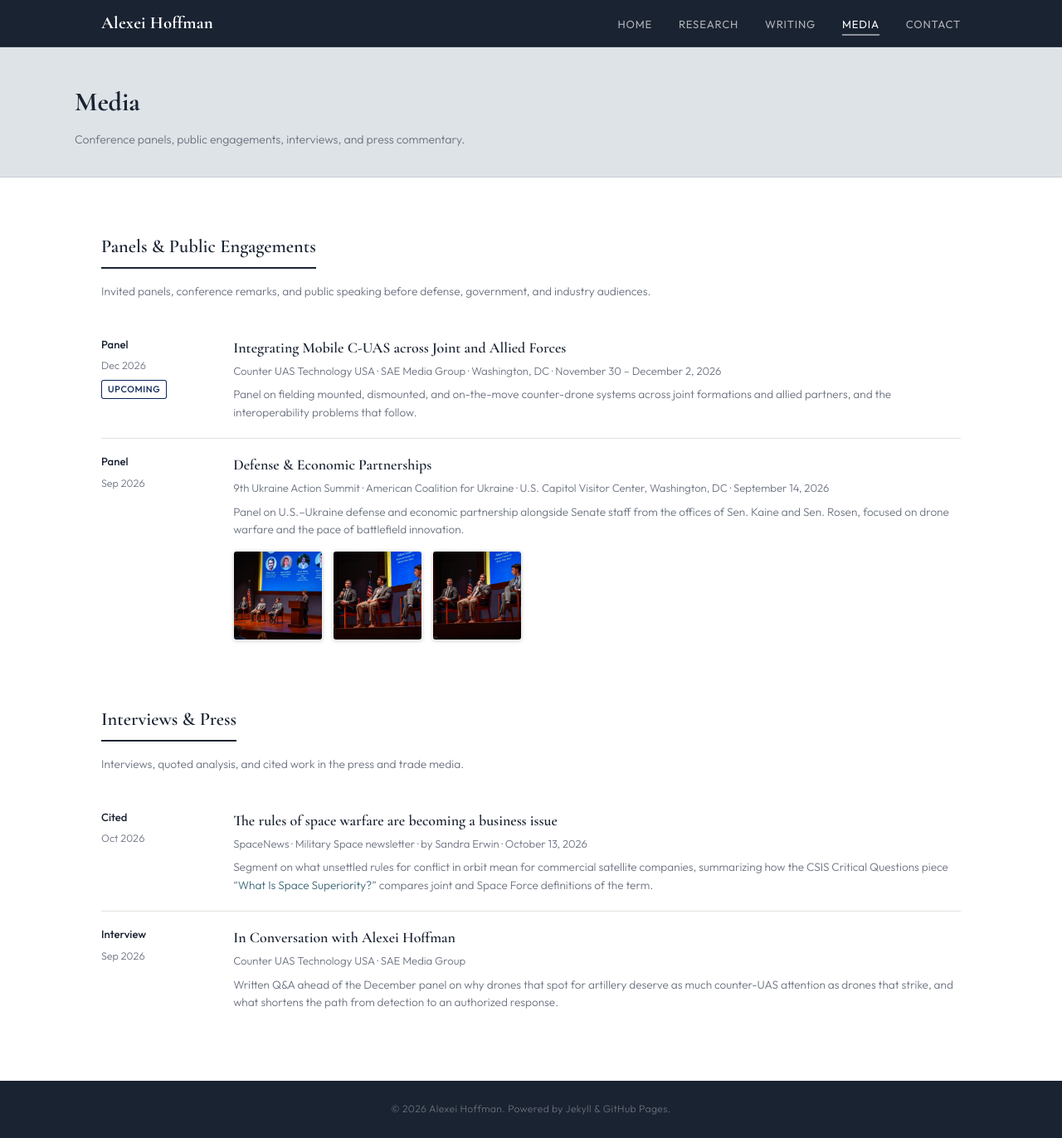
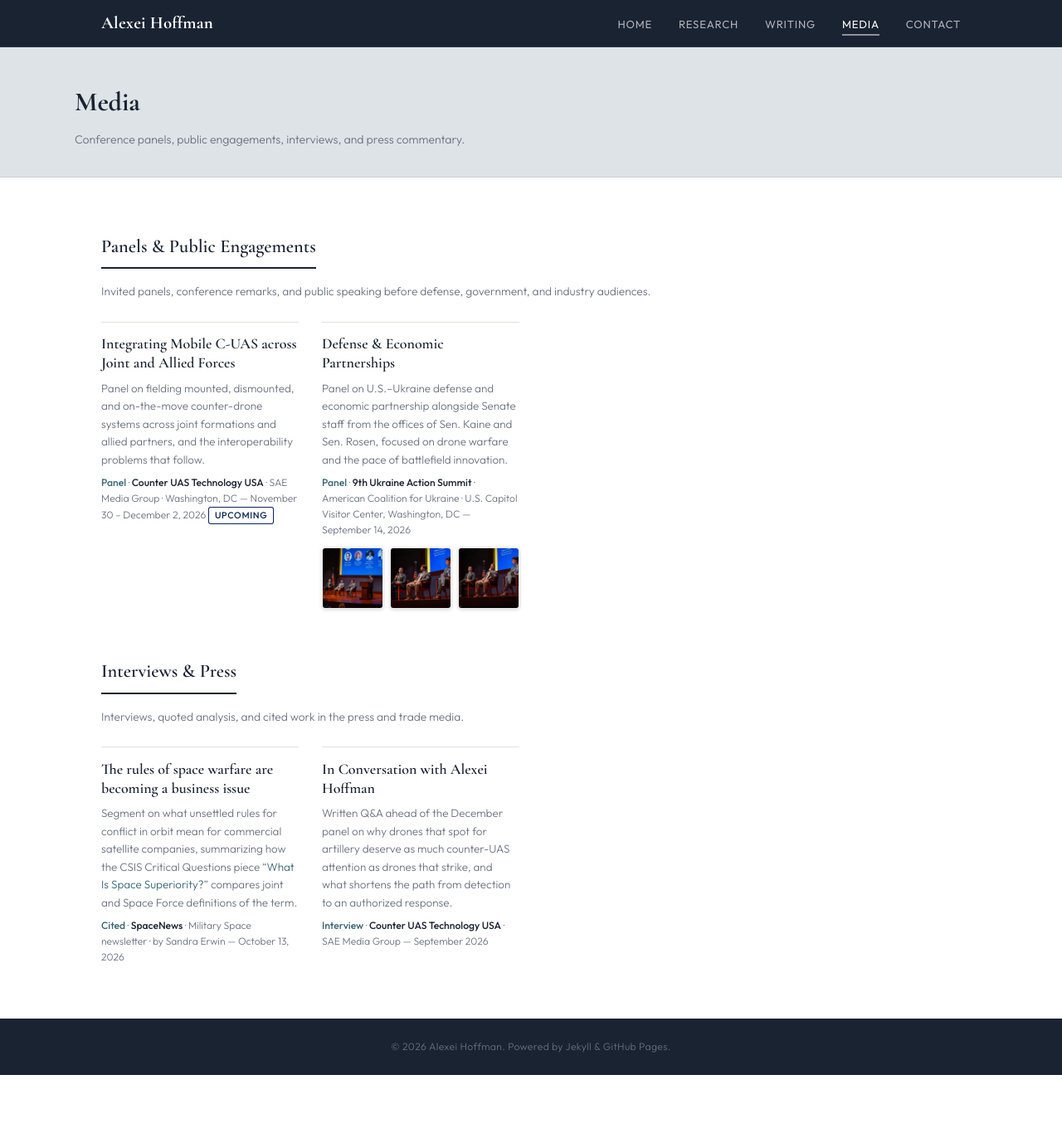
Before and after one commit to a-novi13-byte/a-novi13-byte.github.io, a Jekyll site: the page built from media.html, in a window 1280 px wide and 1372 px high. Shown: the whole window at 83% size. Built offline with Jekyll 4.4.1, drawn with Linux system fonts in a browser that asks for light colours.

Commit message:
Update media.html

```diff
--- a/media.html
+++ b/media.html
@@ -4,6 +4,21 @@ title: Media
 permalink: /media/
 ---
 <style>
+/* ---- Card grid (Media page only), modeled on CSIS "In the News" ----
+   Each card: title, blurb, then a small meta line with type, venue, and date.
+   Cards never get narrower than 220px: four across at full width, fewer as
+   the screen narrows. Raise 220px to 300px for three wider columns. */
+.media-grid { display: grid; grid-template-columns: repeat(auto-fill, minmax(220px, 1fr)); gap: 2rem 1.75rem; margin-top: 1.5rem; }
+.media-card { display: flex; flex-direction: column; gap: 0.5rem; min-width: 0; padding-top: 0.9rem; border-top: 1px solid var(--border); }
+.media-card h3 { font-family: var(--font-display); font-size: 1.12rem; font-weight: 600; line-height: 1.3; color: var(--navy); }
+.media-card h3 a { color: var(--navy); }
+.media-card h3 a:hover { color: var(--accent-dark); }
+.media-blurb { font-size: 0.84rem; line-height: 1.6; color: var(--text-muted); }
+.media-meta { font-size: 0.76rem; line-height: 1.55; color: var(--text-muted); }
+.media-meta strong { font-weight: 500; color: var(--navy); }
+.media-type { font-weight: 500; color: var(--accent-dark); }
+.media-card .event-gallery { gap: 8px; margin-top: 0.25rem; }
+
 /* ---- Event photos: thumbnails + lightbox (Media page only) ----
    Each gallery: full-size photos plus 320px square "-thumb.jpg" copies in one folder. */
 .event-gallery { display: flex; align-items: flex-start; gap: 12px; margin-top: 0.9rem; }
@@ -53,75 +68,44 @@ html.lightbox-open { overflow: hidden; scrollbar-gutter: stable; }
 <div class="page-body">
   <h2 class="section-heading">Panels &amp; Public Engagements</h2>
   <p class="section-note">Invited panels, conference remarks, and public speaking before defense, government, and industry audiences.</p>
-  <div class="writing-list">
-    <div class="writing-item">
-      <div class="writing-meta">
-        <span class="pub-badge badge-panel">Panel</span>
-        <span class="writing-date">Dec 2026</span>
-        <span class="event-status">Upcoming</span>
-      </div>
-      <div class="writing-content">
+  <div class="media-grid">
+    <article class="media-card">
       <h3><a href="https://www.smgconferences.com/defence/northamerica/conference/counter-uas-tech#tab_speakers" target="_blank" rel="noopener">Integrating Mobile C-UAS across Joint and Allied Forces</a></h3>
-        <p class="media-venue">Counter UAS Technology USA &middot; SAE Media Group &middot; Washington, DC &middot; November 30 &ndash; December 2, 2026</p>
-        <p class="writing-blurb">Panel on fielding mounted, dismounted, and on-the-move counter-drone systems across joint formations and allied partners, and the interoperability problems that follow.</p>
-      </div>
-    </div>
-    <div class="writing-item">
-      <div class="writing-meta">
-        <span class="pub-badge badge-panel">Panel</span>
-        <span class="writing-date">Sep 2026</span>
-      </div>
-      <div class="writing-content">
+      <p class="media-blurb">Panel on fielding mounted, dismounted, and on-the-move counter-drone systems across joint formations and allied partners, and the interoperability problems that follow.</p>
+      <p class="media-meta"><span class="media-type">Panel</span> &middot; <strong>Counter UAS Technology USA</strong> &middot; SAE Media Group &middot; Washington, DC &mdash; November 30 &ndash; December 2, 2026 <span class="event-status">Upcoming</span></p>
+    </article>
+    <article class="media-card">
       <h3><a href="https://americancoalitionforukraine.org/ukraine-action-summit-fall-2026/" target="_blank" rel="noopener">Defense &amp; Economic Partnerships</a></h3>
-        <p class="media-venue">9th Ukraine Action Summit &middot; American Coalition for Ukraine &middot; U.S. Capitol Visitor Center, Washington, DC &middot; September 14, 2026</p>
-        <p class="writing-blurb">Panel on U.S.&ndash;Ukraine defense and economic partnership alongside Senate staff from the offices of Sen. Kaine and Sen. Rosen, focused on drone warfare and the pace of battlefield innovation.</p>
+      <p class="media-blurb">Panel on U.S.&ndash;Ukraine defense and economic partnership alongside Senate staff from the offices of Sen. Kaine and Sen. Rosen, focused on drone warfare and the pace of battlefield innovation.</p>
+      <p class="media-meta"><span class="media-type">Panel</span> &middot; <strong>9th Ukraine Action Summit</strong> &middot; American Coalition for Ukraine &middot; U.S. Capitol Visitor Center, Washington, DC &mdash; September 14, 2026</p>
       <div class="event-gallery" data-credit="Tatyana Bessmertnaya">
         <a href="{{ 'assets/images/media/ukraine-action-summit-2026/5307.jpg' | relative_url }}"><img src="{{ 'assets/images/media/ukraine-action-summit-2026/5307-thumb.jpg' | relative_url }}" alt="Three panelists seated on stage and a speaker at the podium, beneath a slide with the speakers' photos and titles" width="320" height="320" loading="lazy"></a>
         <a href="{{ 'assets/images/media/ukraine-action-summit-2026/5325-v2.jpg' | relative_url }}"><img src="{{ 'assets/images/media/ukraine-action-summit-2026/5325-v2-thumb.jpg' | relative_url }}" alt="Three panelists on stage, the panelist on the left speaking into a microphone while the other two listen" width="320" height="320" loading="lazy"></a>
         <a href="{{ 'assets/images/media/ukraine-action-summit-2026/5348.jpg' | relative_url }}"><img src="{{ 'assets/images/media/ukraine-action-summit-2026/5348-thumb.jpg' | relative_url }}" alt="Closer view of the three panelists, the middle panelist speaking into a microphone" width="320" height="320" loading="lazy"></a>
       </div>
-      </div>
-    </div>
+    </article>
   </div>
 
   <h2 class="section-heading" style="margin-top: 3.5rem;">Interviews &amp; Press</h2>
   <p class="section-note">Interviews, quoted analysis, and cited work in the press and trade media.</p>
-  <div class="writing-list">
-    <div class="writing-item">
-      <div class="writing-meta">
-        <span class="pub-badge badge-cited">Cited</span>
-        <span class="writing-date">Oct 2026</span>
-      </div>
-      <div class="writing-content">
+  <div class="media-grid">
+    <article class="media-card">
       <h3><a href="https://spacenews.bluelena.io/index.php?action=social&amp;chash=6e16656a6ee1de7232164767ccfa7920.1970" target="_blank" rel="noopener">The rules of space warfare are becoming a business issue</a></h3>
-        <p class="media-venue">SpaceNews &middot; Military Space newsletter &middot; by Sandra Erwin &middot; October 13, 2026</p>
-        <p class="writing-blurb">Segment on what unsettled rules for conflict in orbit mean for commercial satellite companies, summarizing how the CSIS Critical Questions piece &ldquo;<a href="https://www.csis.org/analysis/what-space-superiority" target="_blank" rel="noopener">What Is Space Superiority?</a>&rdquo; compares joint and Space Force definitions of the term.</p>
-      </div>
-    </div>
-    <div class="writing-item">
-      <div class="writing-meta">
-        <span class="pub-badge badge-interview">Interview</span>
-        <span class="writing-date">Sep 2026</span>
-      </div>
-      <div class="writing-content">
+      <p class="media-blurb">Segment on what unsettled rules for conflict in orbit mean for commercial satellite companies, summarizing how the CSIS Critical Questions piece &ldquo;<a href="https://www.csis.org/analysis/what-space-superiority" target="_blank" rel="noopener">What Is Space Superiority?</a>&rdquo; compares joint and Space Force definitions of the term.</p>
+      <p class="media-meta"><span class="media-type">Cited</span> &middot; <strong>SpaceNews</strong> &middot; Military Space newsletter &middot; by Sandra Erwin &mdash; October 13, 2026</p>
+    </article>
+    <article class="media-card">
       <h3><a href="https://www.smgconferences.com/documentportal/ComplementaryContent/7037.pdf" target="_blank" rel="noopener">In Conversation with Alexei Hoffman</a></h3>
-        <p class="media-venue">Counter UAS Technology USA &middot; SAE Media Group</p>
-        <p class="writing-blurb">Written Q&amp;A ahead of the December panel on why drones that spot for artillery deserve as much counter-UAS attention as drones that strike, and what shortens the path from detection to an authorized response.</p>
-      </div>
-    </div>
+      <p class="media-blurb">Written Q&amp;A ahead of the December panel on why drones that spot for artillery deserve as much counter-UAS attention as drones that strike, and what shortens the path from detection to an authorized response.</p>
+      <p class="media-meta"><span class="media-type">Interview</span> &middot; <strong>Counter UAS Technology USA</strong> &middot; SAE Media Group &mdash; September 2026</p>
+    </article>
 {% comment %}
-  ---- Template for press quotes: paste above this comment when one lands. ----
-    <div class="writing-item">
-      <div class="writing-meta">
-        <span class="pub-badge badge-quoted">Quoted</span>
-        <span class="writing-date">MON YEAR</span>
-      </div>
-      <div class="writing-content">
-        <h3><a href="URL" target="_blank" rel="noopener">ARTICLE HEADLINE</a></h3>
-        <p class="media-venue">OUTLET &middot; by REPORTER</p>
-        <p class="writing-blurb">One-line description of what you were quoted on.</p>
-      </div>
-    </div>
+  ---- Card template: paste at the top of its grid, newest first. ----
+    <article class="media-card">
+      <h3><a href="URL" target="_blank" rel="noopener">HEADLINE</a></h3>
+      <p class="media-blurb">One-line description.</p>
+      <p class="media-meta"><span class="media-type">Quoted</span> &middot; <strong>OUTLET</strong> &middot; by REPORTER &mdash; MONTH DAY, YEAR</p>
+    </article>
 {% endcomment %}
   </div>
 </div>
```
Lines whose indentation alone changed are shown as unchanged.
